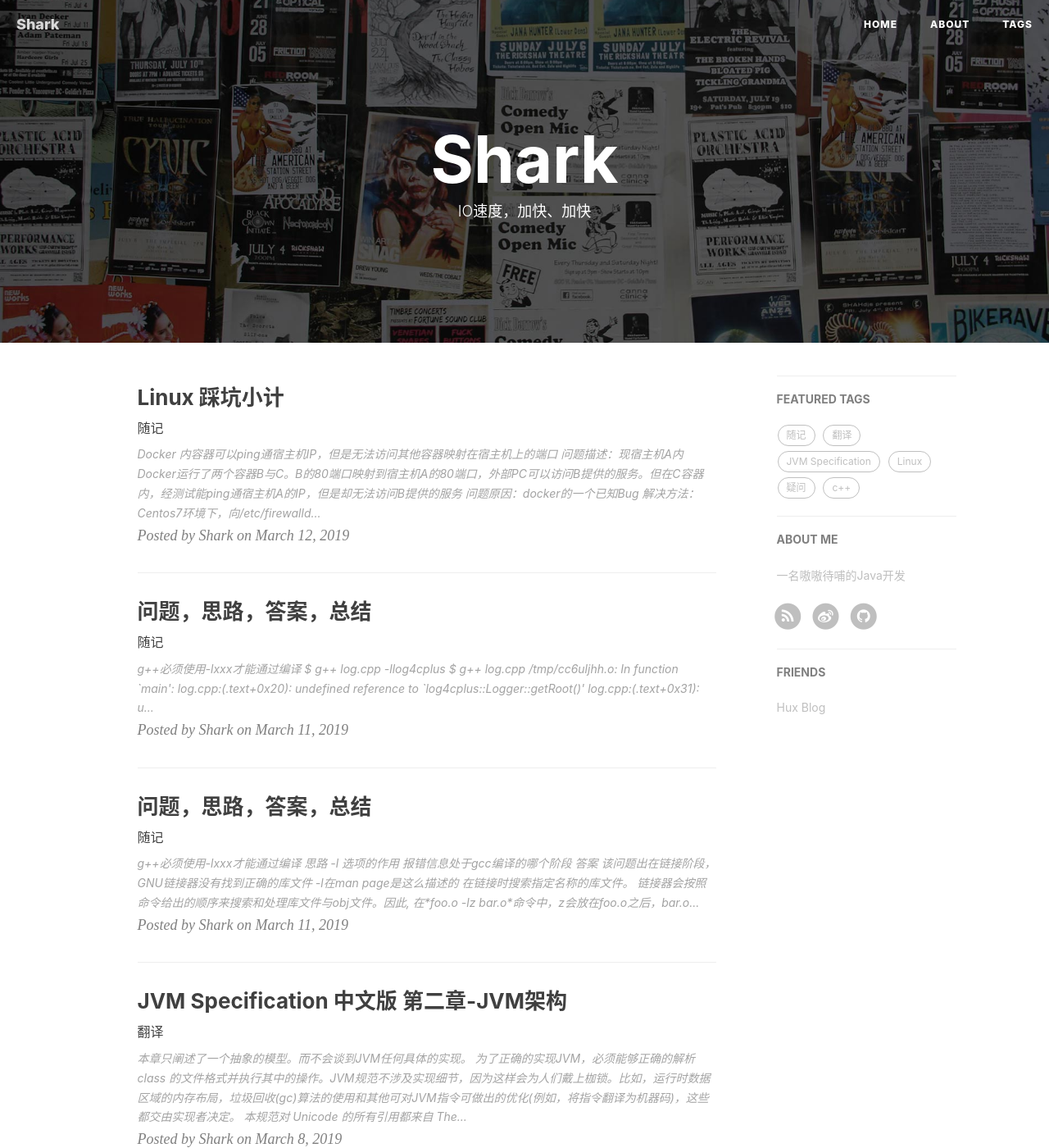
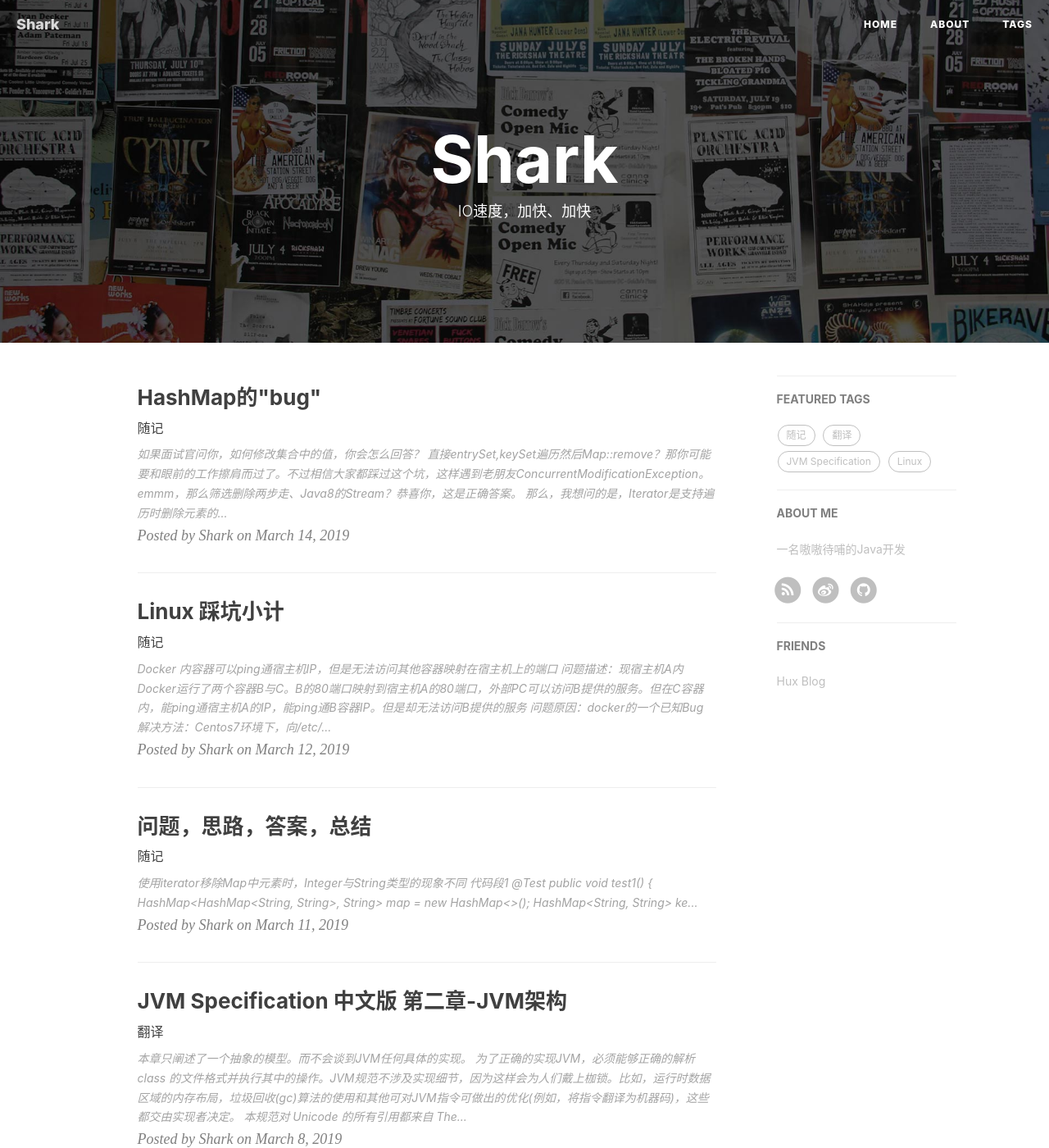
Before and after one commit to yinyuhang/yinyuhang.github.io, a Jekyll site: the page built from index.html, in a window 1280 px wide and 1400 px high. Shown: the whole window at 82% size. Built offline with Jekyll 4.4.1, drawn with Linux system fonts in a browser that asks for light colours; nearby versions of some CDN libraries; the list of posts is cut into pages by our own code; comment, search, counter and statistics services are not loaded; some of the changed lines change nothing that is shown.

Commit message:
a bug of hashmap

````diff
--- a/_layouts/page.html
+++ b/_layouts/page.html
@@ -43,6 +43,7 @@ layout: default
                 				<a href="{{ site.baseurl }}/tags/#{{ tag[0] }}" title="{{ tag[0] }}" rel="{{ tag[1].size }}">
                                     {{ tag[0] }}
                                 </a>
+                                {{tag}}
                             {% endif %}
         				{% endfor %}
         			</div>
--- a/_posts/2019-03-11-questions-solution-summary.md
+++ b/_posts/2019-03-11-questions-solution-summary.md
@@ -8,10 +8,60 @@ tag:
     - c++
 ---
 
+#### 使用iterator移除Map中元素时，Integer与String类型的现象不同
+代码段1
+```
+@Test
+public void test1() {
+    HashMap<HashMap<String, String>, String> map = new HashMap<>();
+    HashMap<String, String> key = new HashMap<>();
+    map.put(key, "key");
+    System.out.println(map.size());
+    Iterator<Map.Entry<HashMap<String, String>, String>> iterator = map.entrySet().iterator();
+    while (iterator.hasNext()) {
+        iterator.next().getKey().put("1", "1");
+        iterator.remove();
+    }
+    System.out.println(map.size());
+}
+
+-----OUTPUT-----------
+1
+0
+```
+
+代码段2
+```
+@Test
+public void test3() {
+    HashMap<HashMap<String, Integer>, String> map = new HashMap<>();
+    HashMap<String, Integer> key = new HashMap<>();
+    map.put(key, "key");
+    System.out.println(map.size());
+    Iterator<Map.Entry<HashMap<String, Integer>, String>>iterator = map.entrySet().iterator();
+    for (; iterator.hasNext(); ) {
+        iterator.next().getKey().put("1", 1);
+        iterator.remove();
+    }
+    System.out.println(map.size());
+}
+-------OUTPUT----------
+1
+1
+```
+
+
 ------------------------------------
 
 #### `g++`必须使用`-lxxx`才能通过编译
-![details](/img/post/g++-l-error-info.png)
+```
+$ g++ log.cpp -llog4cplus
+$ g++ log.cpp
+/tmp/cc6uljhh.o: In function `main':
+log.cpp:(.text+0x20): undefined reference to `log4cplus::Logger::getRoot()'
+log.cpp:(.text+0x31): undefined reference to `log4cplus::Logger::~Logger()'
+collect2: error: ld returned 1 exit status
+```
 **思路**
 * -l 选项的作用
 * 报错信息处于gcc编译的哪个阶段
--- a/_posts/2019-03-11-questions-to-resolve.md
+++ /dev/null
@@ -1,50 +0,0 @@
----
-layout: post
-title: "问题，思路，答案，总结"
-subtitle: "随记"
-date: 2019-03-11 20:00:05
-tag:
-    - 疑问
-    - c++
----
-
-------------------------------------
-
-#### `g++`必须使用`-lxxx`才能通过编译
-```
-$ g++ log.cpp -llog4cplus
-$ g++ log.cpp
-/tmp/cc6uljhh.o: In function `main':
-log.cpp:(.text+0x20): undefined reference to `log4cplus::Logger::getRoot()'
-log.cpp:(.text+0x31): undefined reference to `log4cplus::Logger::~Logger()'
-collect2: error: ld returned 1 exit status
-```
-**思路**
-* -l 选项的作用
-* 报错信息处于gcc编译的哪个阶段
-
-**答案**
-![gcc的编译阶段](/img/post/gcc-pharse.png)
-该问题出在链接阶段，GNU链接器没有找到正确的库文件
-
-`-l`在man page是这么描述的
-```
-在链接时搜索指定名称的库文件。
-
-链接器会按照命令给出的顺序来搜索和处理库文件与obj文件。因此, 在*foo.o -lz bar.o*命令中，z会放在foo.o之后，bar.o之前。如果bar.o引用了z中的函数，这些函数可能不会被加载。
-
-链接器会搜索库的标准目录列表下命名符合**liblibrary.a**规则的库文件。
-```
-问题解决。LD_LIBRARY_PATH只是指定了库文件的默认搜索路径。这里需要注意的点事，具体要使用哪个库文件，需要我们通过-l选项来指定。gcc会根据-l的顺序及后面的值，搜索命名规则为`liblibrary.a`的文件。
-
-**验证**
-```
-$ g++ -c log.cpp
-$ g++ log.o -o a.out -lmyname
-/usr/bin/ld: cannot find -lmyname
-collect2: error: ld returned 1 exit status
-$ sudo cp /usr/local/lib/liblog4cplus-1.2.so.5.1.7 /usr/local/lib/libmyname.so
-$ g++ log.cpp -lmyname
-$ ls
-a.out  log.cpp  log.o
-```
--- a/_posts/2019-03-12-pits-on-linux.md
+++ b/_posts/2019-03-12-pits-on-linux.md
@@ -9,7 +9,7 @@ tag:
 ---
 
 ### Docker 内容器可以ping通宿主机IP，但是无法访问其他容器映射在宿主机上的端口
-**问题描述**：现宿主机A内Docker运行了两个容器B与C。B的80端口映射到宿主机A的80端口，外部PC可以访问B提供的服务。但在C容器内，经测试能ping通宿主机A的IP，但是却无法访问B提供的服务
+**问题描述**：现宿主机A内Docker运行了两个容器B与C。B的80端口映射到宿主机A的80端口，外部PC可以访问B提供的服务。但在C容器内，能ping通宿主机A的IP，能ping通B容器IP。但是却无法访问B提供的服务
 
 **问题原因**：docker的一个已知Bug
 
--- /dev/null
+++ b/_posts/2019-03-14-pitful-in-hashmap.md
@@ -0,0 +1,144 @@
+---
+layout: post
+title: "HashMap的\"bug\""
+subtitle: "随记"
+date: 2019-03-14 10:42:05
+tag:
+    - java
+---
+
+如果面试官问你，如何修改集合中的值，你会怎么回答？ 直接entrySet,keySet遍历然后Map::remove？那你可能要和眼前的工作擦肩而过了。不过相信大家都踩过这个坑，这样遇到老朋友`ConcurrentModificationException`。emmm，那么筛选删除两步走、Java8的Stream？恭喜你，这是正确答案。
+
+那么，我想问的是，Iterator是支持遍历时删除元素的，那么，`HashMap.keySet().iterator()`能否用于处理集合呢？
+
+今天我要分享的就是，在使用过程中遇到的一个"bug"。
+
+---------------------------------------
+
+现有代码
+```
+1  Map<Map<String, String>, String> map = new HashMap<>();
+2  map.put(new HashMap<>(), "value");
+3  System.out.println("Before:" + map.size());
+4  Iterator<Map.Entry<Map<String, String>, String>> iterator = map.entrySet().iterator();
+5  while (iterator.hasNext()) {
+6      iterator.next().getKey().put("123", "1a23");
+7      //  iterator.next().getKey().put("123", "123");
+8      iterator.remove();
+9  }
+10 System.out.println("After:" + map.size());
+```
+
+输出如下
+```
+Before:1
+After:1
+```
+
+但如果把第6行注释掉，然后解开第7行注释，那么输出会变为
+```
+Before:1
+After:0
+```
+
+嗯？？？发生了什么，什么时候JDK也变成了朝三暮四的"小人"了。讲道理，我的引用又没变，凭什么同样是赋值，多个A就棍一些？
+
+不过我们先冷静，按往常的惯例来说，自己和编译器二选一，那一定是自己错了。
+
+那我们先来整理一下思路。
+* 第一点：`Iterator.remove`会影响到`HashMap`的值
+* 第二点：不同的值`Iterator.remove`对`HashMap`的影响不一致
+
+已知HashMap是根据equals和hashCode来进行元素判同，大胆猜测一下，是否与这个有关？
+
+那么，我们先来跟到源码里看一下(笔者这里用的是JDK1.8u191)，现在针对示例代码进行调试，在第8行打上断点。通过反射我们找到了对应的remove方法代码在`HashMap$HashIterator`中，代码如下：
+```
+public final void remove() {
+    Node<K,V> p = current;
+    if (p == null)
+        throw new IllegalStateException();
+    if (modCount != expectedModCount)
+        throw new ConcurrentModificationException();
+    current = null;
+    K key = p.key;
+    removeNode(hash(key), key, null, false, false);
+    expectedModCount = modCount;
+}
+```
+
+这里的`removeNode`调用的是`HashMap.removeNode`，对应的关键代码如下:
+```
+// 这里对代码进行了排版，并加上了自己的理解注释
+final Node<K,V> removeNode(int hash, Object key, Object value, boolean matchValue, boolean movable) {
+    Node<K,V>[] tab; Node<K,V> p; int n, index;
+    // 当前Map不为空，且根据hash来看，Map中可能会有该元素
+    if ((tab = table) != null && (n = tab.length) > 0 && (p = tab[index = (n - 1) & hash]) != null) {
+        Node<K,V> node = null, e; K k; V v;
+        // 根据hashcode与equals来进行元素判同
+        // 蛛丝1号
+        if (p.hash == hash &&
+            ((k = p.key) == key || (key != null && key.equals(k))))
+            ......
+        else if ((e = p.next) != null) {
+            ......
+        }
+        if (node != null && (!matchValue || (v = node.value) == value || (value != null && value.equals(v)))) {
+            ......
+        }
+    }
+    return null;
+}
+```
+
+跟到这里，读者发现再往下就到了HashMap如何去组织数据了，那么现在尝试使用调试器进行分析。这里我发现，在"1号蛛丝"位置，当`put("123", "123")`时，p.hash与hash为0，当`put("123", "123a")`时，p.hash为0，hash不为0。那么我们再返回上一层函数，找到计算hash的代码如下:
+```
+static final int hash(Object key) {
+    int h;
+    return (key == null) ? 0 : (h = key.hashCode()) ^ (h >>> 16);
+}
+```
+
+发现又绕回了`HashMap.hashCode()`，然后找到具体的代码实现在`AbstractMap`中如下
+```
+public int hashCode() {
+    int h = 0;
+    Iterator<Entry<K,V>> i = entrySet().iterator();
+    while (i.hasNext())
+        h += i.next().hashCode();
+    return h;
+}
+```
+
+原来是把HashMap中所有的Entry的HashCode累加起来。然后找到HashMap.Entry并找到对应代码:
+```
+public final int hashCode() {
+    return Objects.hashCode(key) ^ Objects.hashCode(value);
+}
+```
+
+呼，万恶之源，就是他了。本质上，这是因为hashCode碰撞导致的一个大乌龙。简单来说：
+```
+Map<String, String> map = new HashMap<>();
+System.out.println("empty map:" + map.hashCode());
+// empty map:0
+map.put("1", "1");
+System.out.println("碰撞了:" + map.hashCode());
+// hashCode 碰撞了:0
+map.clear();
+map.put("12", "1");
+// hashCode:1552
+System.out.println("hashCode:" + map.hashCode());
+```
+
+#### 总结
+**下面所有提到的Iterator都是通过`HashMap.entrySet().iterator()`获取的`HashIterator`**
+
+`Iterator.remove`方法，底层会调用`HashMap.removeNode`方法。而作为`HashMap`，它是以`hashCode`与`equals`进行判同。所以当我们在遍历`Iterator`时，如果修改了entry中key的值，再把它从迭代器中移除，会分以下两种情况
+* 修改前后的`key.hashCode`一致，则成功移除
+* 修改前后的`key.hashCode`不一致，则无法正常移除
+
+今天就先写到这，其实这里还有几个问题
+* HashCode的碰撞，在该场景下，会污染Map中的元素么？
+* Entry.hashCode为什么要键值异或？看不懂啊混蛋~~
+
+如有不对，希望大家不吝赐教
````
